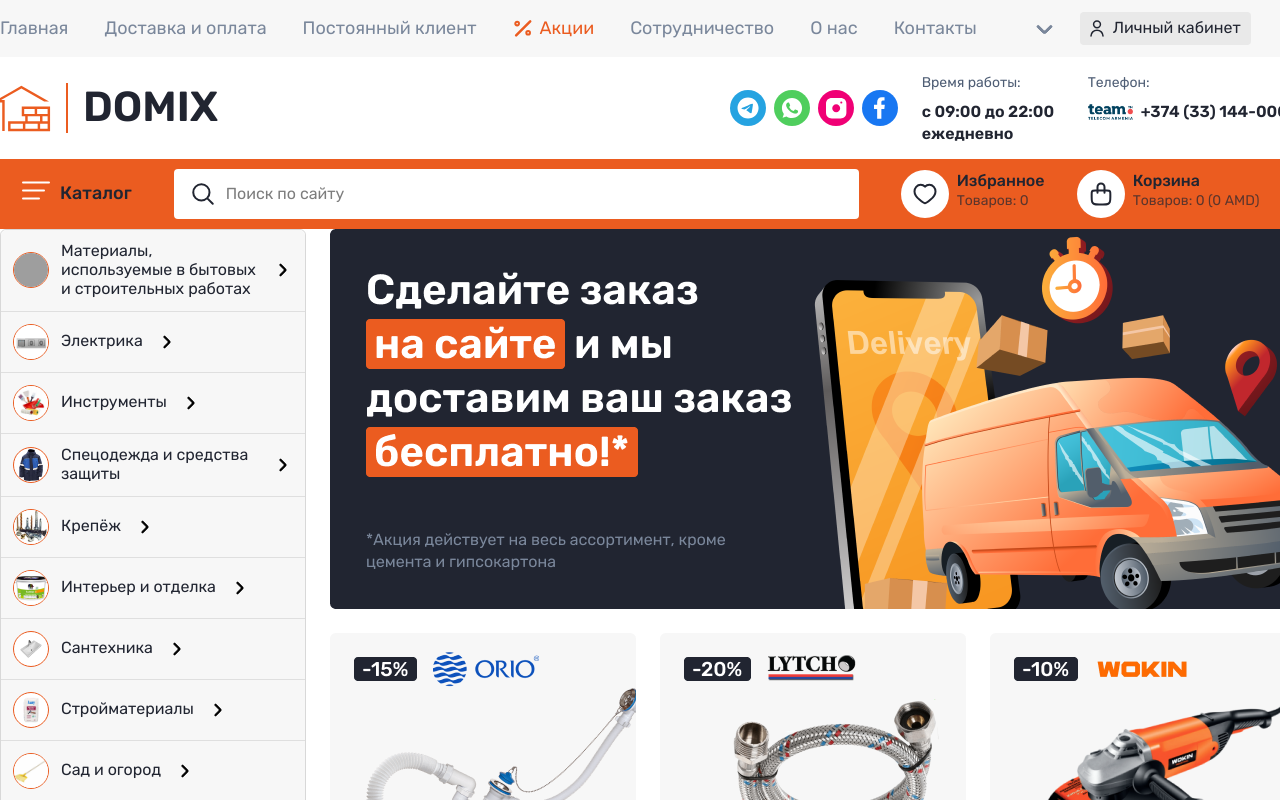
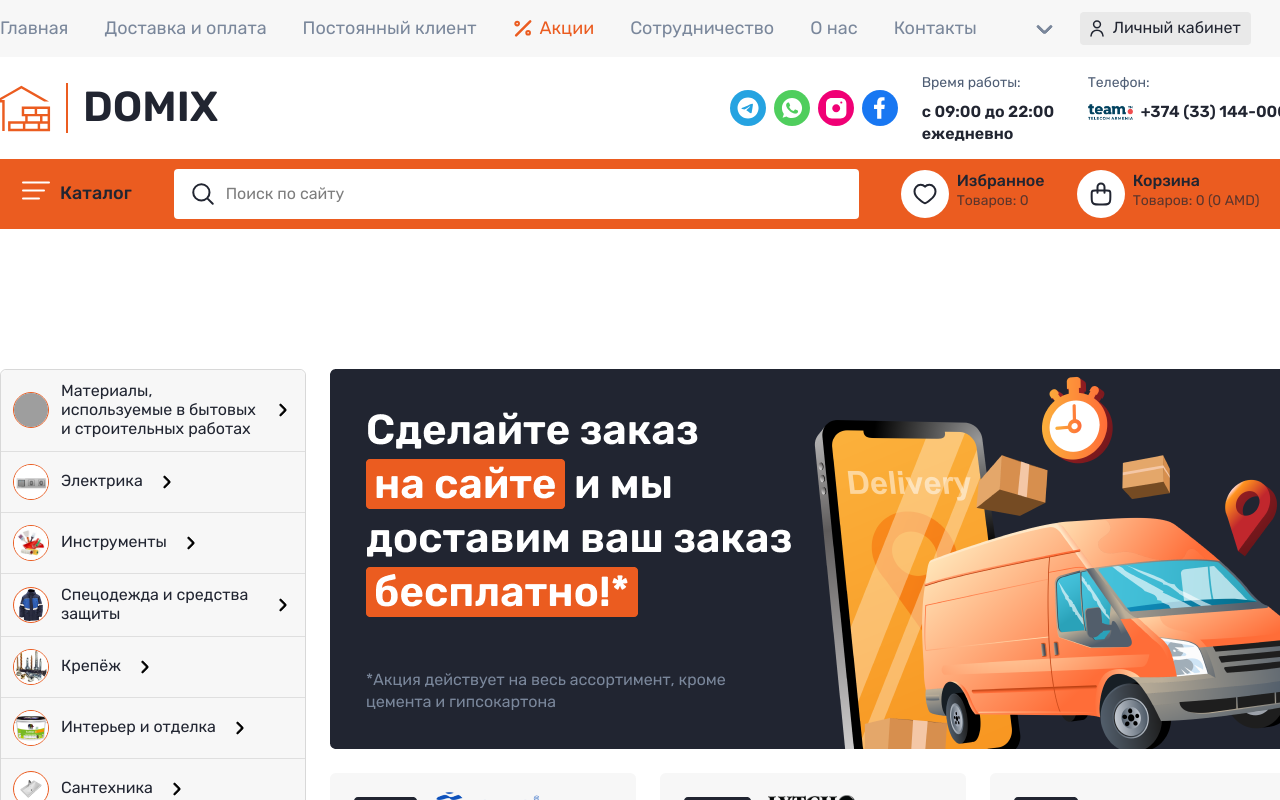
Before and after one commit to Kulishevich/stroymaterialy-project, a Next.js app: page / in a window 1280 px wide. Shown: the top 800 px of the page. Built offline with nearby package versions, Linux system fonts and the light colour scheme; grey boxes are pictures that could not be loaded.

Commit message:
feat: add gap in pages

```diff
--- a/src/components/advantages/Advantages.tsx
+++ b/src/components/advantages/Advantages.tsx
@@ -83,7 +83,7 @@ export const Advantages = () => {
               {advantage.title}
             </Typography>
             <Typography variant="body_3">{advantage.value}</Typography>
-            <DeliveryTruck />
+            {advantage.icon}
           </div>
         ))}
       </div>
--- /dev/null
+++ b/src/pages/Home.module.scss
@@ -0,0 +1,6 @@
+.container{
+    display: flex;
+    flex-direction: column;
+
+    gap: 140px;
+}
--- /dev/null
+++ b/src/pages/about/AboutPage.module.scss
@@ -0,0 +1,5 @@
+.container {
+    display: flex;
+    flex-direction: column;
+    gap: 140px;
+}
--- a/src/pages/about/index.tsx
+++ b/src/pages/about/index.tsx
@@ -5,6 +5,7 @@ import { Banner } from "@/components/banner";
 import { LatestCompanyPromotions } from "@/components/latest-company-promotions";
 import { AboutUs } from "@/components/about-us";
 import { Advantages } from "@/components/advantages";
+import s from "./AboutPage.module.scss";
 
 export default function AboutPage() {
   return (
@@ -15,7 +16,7 @@ export default function AboutPage() {
         <meta name="viewport" content="width=device-width, initial-scale=1" />
         <link rel="icon" href="/favicon.ico" />
       </Head>
-      <div>
+      <div className={s.container}>
         <Header />
         <AboutUs />
         <Advantages />
--- a/src/pages/contacts/index.tsx
+++ b/src/pages/contacts/index.tsx
@@ -2,7 +2,7 @@ import Head from "next/head";
 import { Header } from "@/components/header";
 import { Footer } from "@/components/footer";
 import { FeedbackForm } from "@/components/feedback-form";
-import s from "./Contacts.module.scss";
+import s from "./ContactsPage.module.scss";
 import { CompanyContacts } from "@/components/company-contacts";
 
 export default function ContactsPage() {
--- /dev/null
+++ b/src/pages/delivery-and-payment/DeliveryAndPaymentPage.module.scss
@@ -0,0 +1,5 @@
+.container {
+    display: flex;
+    flex-direction: column;
+    gap: 140px;
+}
--- a/src/pages/delivery-and-payment/index.tsx
+++ b/src/pages/delivery-and-payment/index.tsx
@@ -3,6 +3,7 @@ import { Header } from "@/components/header";
 import { Footer } from "@/components/footer";
 import { FeedbackForm } from "@/components/feedback-form";
 import { DeliveryAndPayment } from "@/components/delivery-and-payment";
+import s from "./DeliveryAndPaymentPage.module.scss";
 
 export default function DeliveryAndPaymentPage() {
   return (
@@ -13,7 +14,7 @@ export default function DeliveryAndPaymentPage() {
         <meta name="viewport" content="width=device-width, initial-scale=1" />
         <link rel="icon" href="/favicon.ico" />
       </Head>
-      <div>
+      <div className={s.container}>
         <Header />
         <DeliveryAndPayment />
         <FeedbackForm />
--- a/src/pages/index.tsx
+++ b/src/pages/index.tsx
@@ -7,6 +7,7 @@ import { LatestCompanyPromotions } from "@/components/latest-company-promotions"
 import { CompanyContacts } from "@/components/company-contacts";
 import { Banner } from "@/components/banner";
 import { FeedbackForm } from "@/components/feedback-form";
+import s from "./Home.module.scss";
 
 export default function Home() {
   return (
@@ -17,7 +18,7 @@ export default function Home() {
         <meta name="viewport" content="width=device-width, initial-scale=1" />
         <link rel="icon" href="/favicon.ico" />
       </Head>
-      <div>
+      <div className={s.container}>
         <Header />
         <CatalogWithBanners />
         <ProductCatalog />
--- /dev/null
+++ b/src/pages/shares/SharesPage.module.scss
@@ -0,0 +1,5 @@
+.container {
+    display: flex;
+    flex-direction: column;
+    gap: 140px;
+}
--- a/src/pages/shares/[id].tsx
+++ b/src/pages/shares/[id].tsx
@@ -5,6 +5,7 @@ import { Footer } from "@/components/footer";
 import { FeedbackForm } from "@/components/feedback-form";
 import { OtherCompanyShares } from "@/components/other-company-shares";
 import { SharesInfo } from "@/components/shares-info";
+import s from "./SharesPage.module.scss";
 
 const ShareDetailPage = () => {
   const router = useRouter();
@@ -18,7 +19,7 @@ const ShareDetailPage = () => {
         <meta name="viewport" content="width=device-width, initial-scale=1" />
         <link rel="icon" href="/favicon.ico" />
       </Head>
-      <div>
+      <div className={s.container}>
         <Header />
         <SharesInfo />
         <OtherCompanyShares />
--- a/src/pages/shares/index.tsx
+++ b/src/pages/shares/index.tsx
@@ -3,6 +3,7 @@ import { Header } from "@/components/header";
 import { Footer } from "@/components/footer";
 import { FeedbackForm } from "@/components/feedback-form";
 import { Shares } from "@/components/shares";
+import s from "./SharesPage.module.scss";
 
 export default function SharesPage() {
   return (
@@ -13,7 +14,7 @@ export default function SharesPage() {
         <meta name="viewport" content="width=device-width, initial-scale=1" />
         <link rel="icon" href="/favicon.ico" />
       </Head>
-      <div>
+      <div className={s.container}>
         <Header />
         <Shares />
         <FeedbackForm />
```
Also changed, not shown: src/pages/contacts/ContactsPage.module.scss (renamed from src/pages/contacts/Contacts.module.scss).
